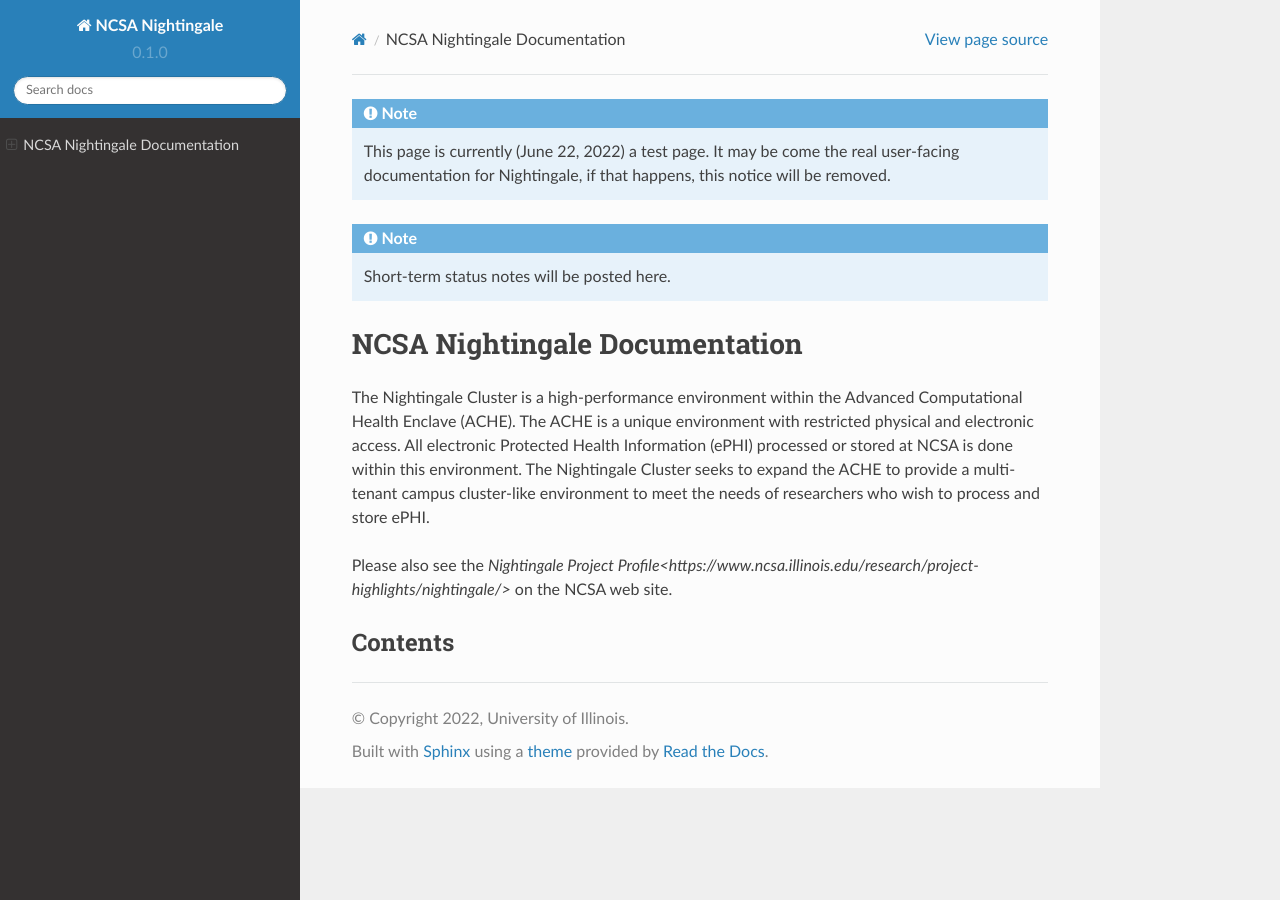
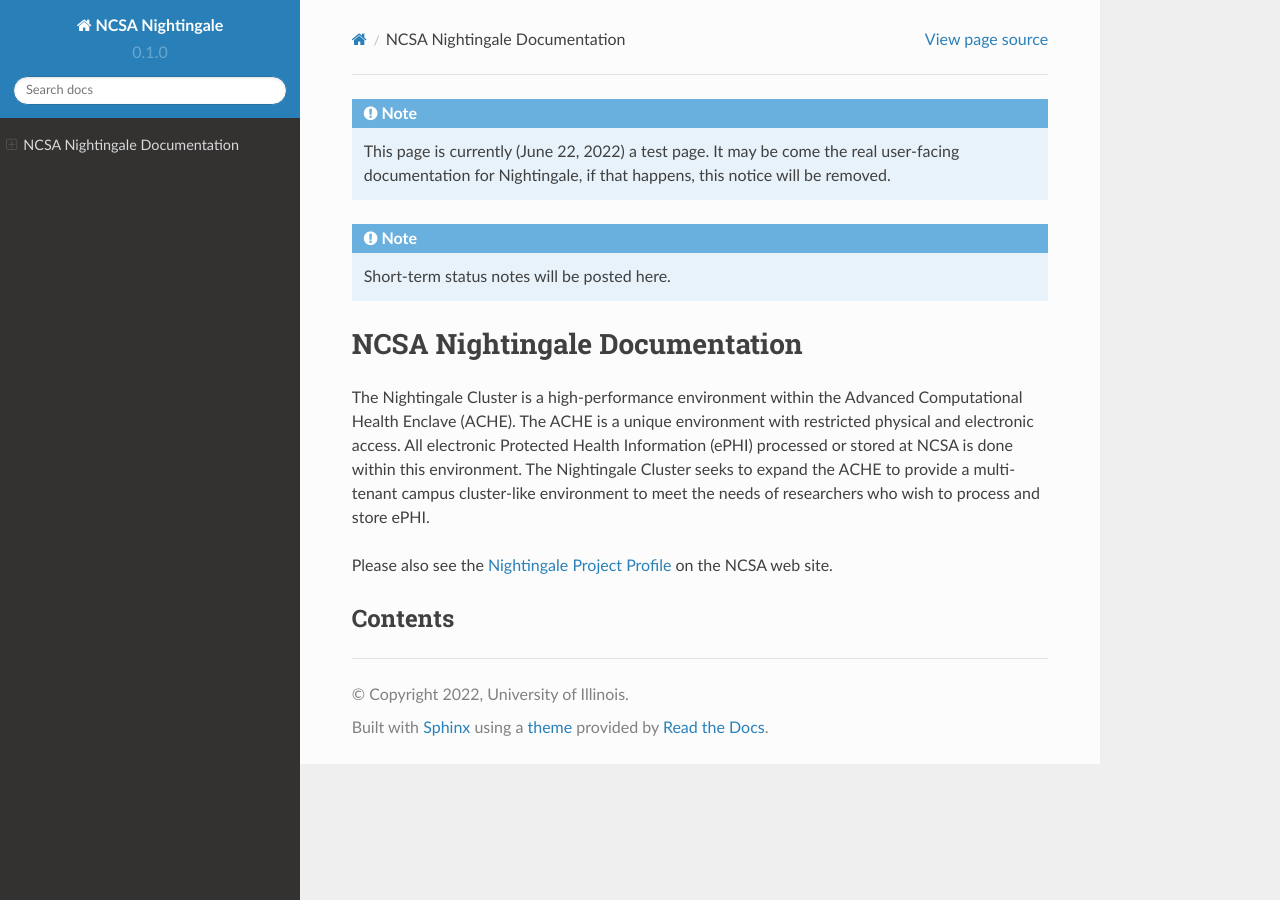
Before and after one commit to sfkappes/NG_documentation, a Sphinx documentation site: the page built from docs/source/index.rst, in a window 1280 px wide. Built offline with Sphinx 7.4.7 and the Read the Docs theme 2.0.0, drawn with Linux system fonts in a browser that asks for light colours; pages that are not in the unit, such as notebooks, are missing from menus.

Commit message:
fix link?
Possibly fixed link with trailing underscore.

```diff
--- a/docs/source/index.rst
+++ b/docs/source/index.rst
@@ -12,7 +12,7 @@
 The Nightingale Cluster is a high-performance environment within the Advanced Computational Health Enclave (ACHE). The ACHE is a unique environment with restricted physical and electronic access. All electronic Protected Health Information (ePHI) processed or stored at NCSA is done within this environment. The Nightingale Cluster seeks to expand the ACHE to provide a multi-tenant campus cluster-like environment to meet the needs of researchers who wish to process and store ePHI.
 
 
-Please also see the `Nightingale Project Profile<https://www.ncsa.illinois.edu/research/project-highlights/nightingale/>` on the NCSA web site.
+Please also see the `Nightingale Project Profile <https://www.ncsa.illinois.edu/research/project-highlights/nightingale/>`_ on the NCSA web site.
 
 Contents
 --------
```
